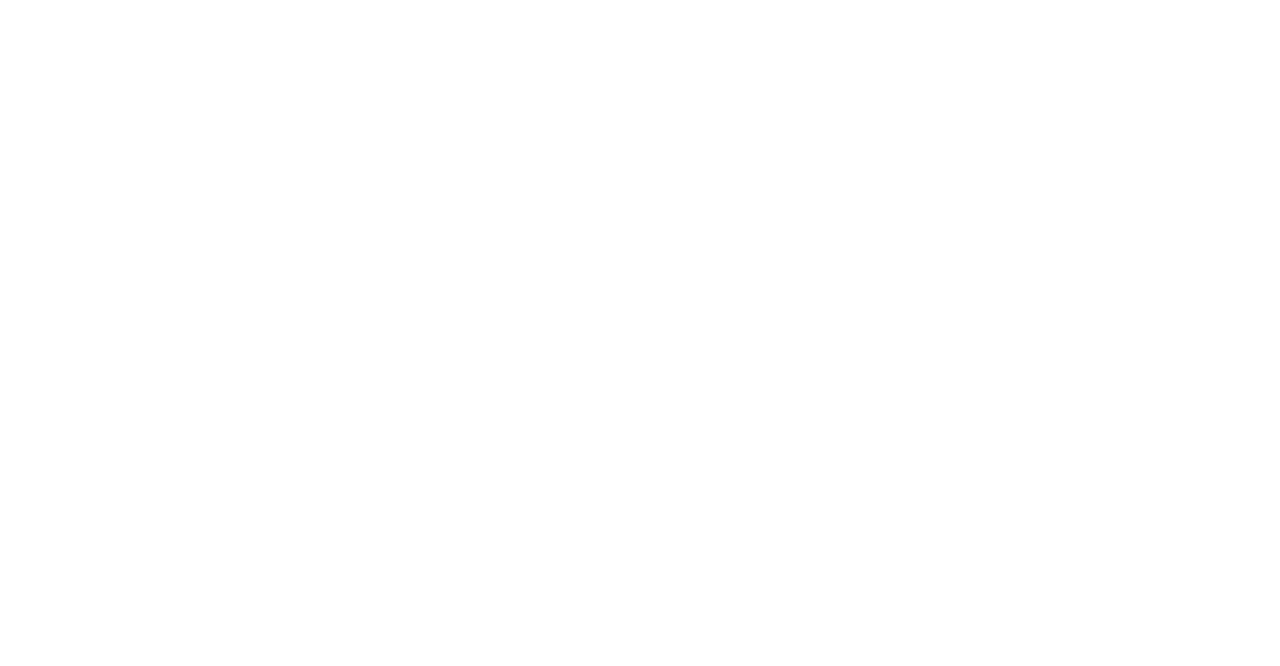
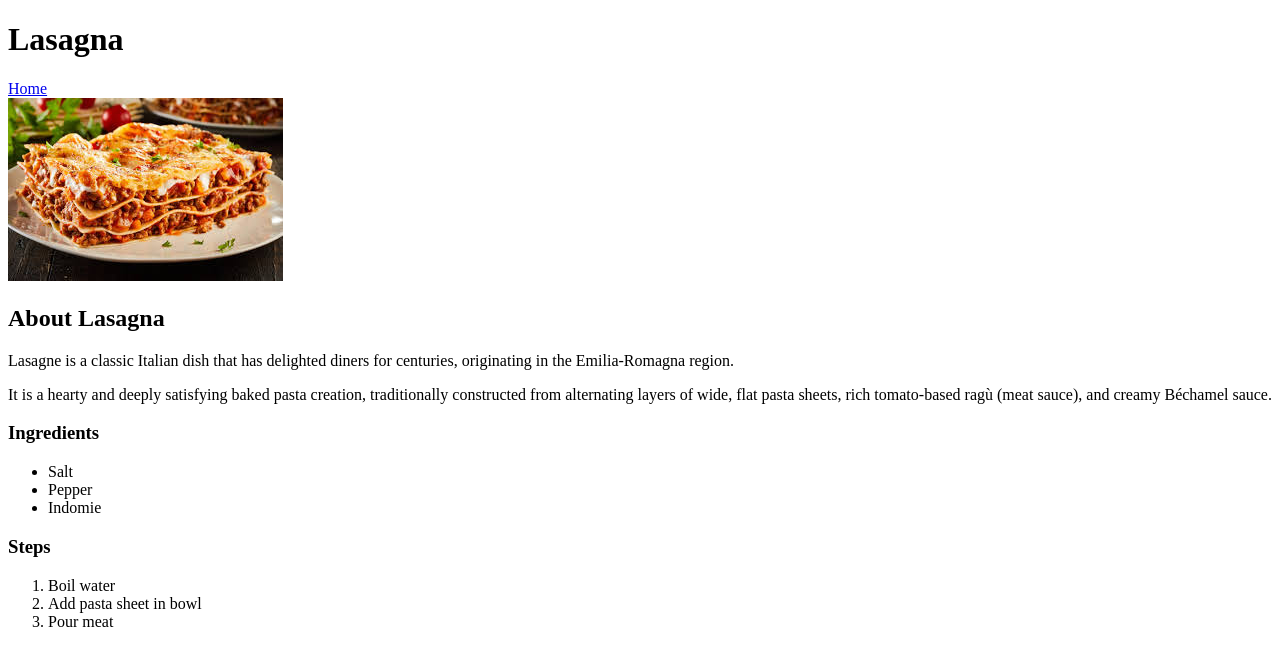
Before and after one commit to niclairedamien-png/odin-recipes, a plain HTML site: page recipes/peppersoup.html in a window 1280 px wide. Drawn offline with Linux system fonts and the light colour scheme.

Commit message:
Feat: Add content to recipe pages

```diff
--- a/recipes/peppersoup.html
+++ b/recipes/peppersoup.html
@@ -0,0 +1,36 @@
+<!DOCTYPE html>
+<html lang="en">
+<head>
+    <meta charset="UTF-8">
+    <meta name="viewport" content="width=device-width, initial-scale=1.0">
+    <title>Lasagna</title>
+</head>
+<body>
+    <h1>Lasagna</h1>
+    <a href="../index.html">Home</a>
+    <br>
+    <img src="../assets/lasagne.jpeg" width="275" height="183" alt="Image of Lasagna">
+
+    <h2>About Lasagna</h2>
+    <p>Lasagne is a classic Italian dish that has delighted diners for centuries,
+        originating in the Emilia-Romagna region. </p>
+    <p>It is a hearty and deeply satisfying baked pasta creation,
+    traditionally constructed from alternating layers of wide,
+    flat pasta sheets, rich tomato-based ragù (meat sauce),
+    and creamy Béchamel sauce. </p>
+
+    <h3>Ingredients</h3>
+    <ul>
+        <li>Salt</li>
+        <li>Pepper</li>
+        <li>Indomie</li>
+    </ul>
+
+    <h3>Steps</h3>
+    <ol>
+        <li>Boil water</li>
+        <li>Add pasta sheet in bowl</li>
+        <li>Pour meat</li>
+    </ol>
+</body>
+</html>
```
Also changed, not shown: recipes/egusi.html (+1 -1 lines), recipes/indomie.html (+1 -1 lines).
